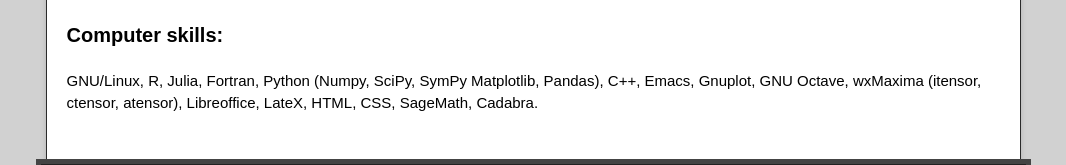
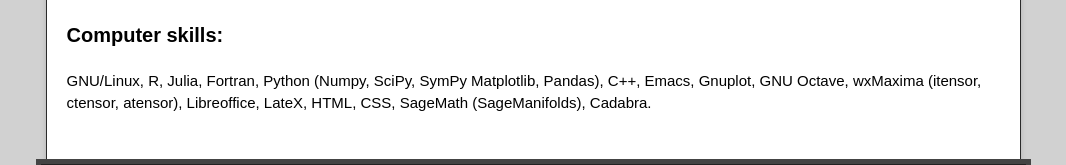
Before and after one commit to rvlobato/resume, a plain HTML site: page index.html in a window 1280 px wide. Shown: the part 721-886 px from the top of the page, without its empty margins (107-1173 px from the left). Drawn offline with nearby package versions, Linux system fonts and the light colour scheme.

Commit message:
index.html

```diff
--- a/index.html
+++ b/index.html
@@ -55,7 +55,7 @@
 	<br>- Mechatronics.
   <h3>
 <a id="creating-pages-manually" class="anchor" href="#creating-pages-manually" aria-hidden="true"><span aria-hidden="true" class="octicon octicon-link"></span></a>Computer skills:</h3>
-  <p> GNU/Linux, R, Julia, Fortran, Python (Numpy, SciPy, SymPy Matplotlib, Pandas), C++, Emacs, Gnuplot, GNU Octave, wxMaxima (itensor, ctensor, atensor), Libreoffice, LateX, HTML, CSS, SageMath, Cadabra.
+  <p> GNU/Linux, R, Julia, Fortran, Python (Numpy, SciPy, SymPy Matplotlib, Pandas), C++, Emacs, Gnuplot, GNU Octave, wxMaxima (itensor, ctensor, atensor), Libreoffice, LateX, HTML, CSS, SageMath (SageManifolds), Cadabra.
 	    </p>
         </article>
       </div>
```
